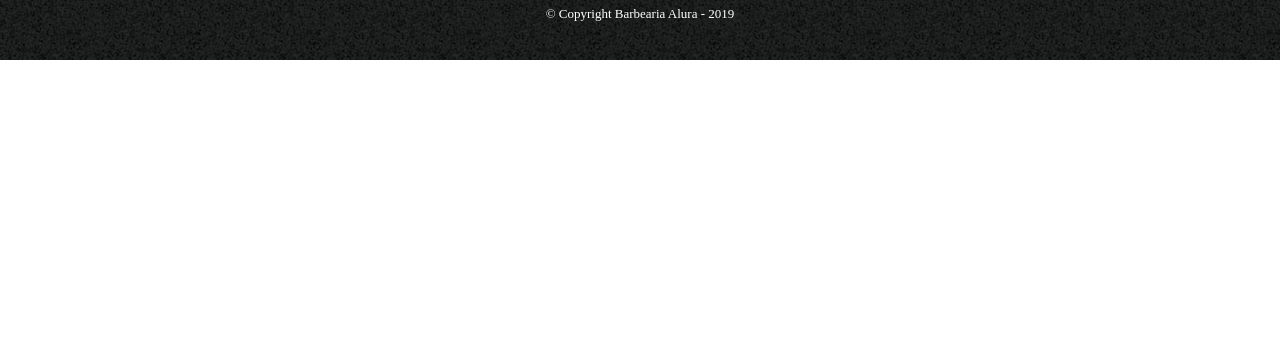
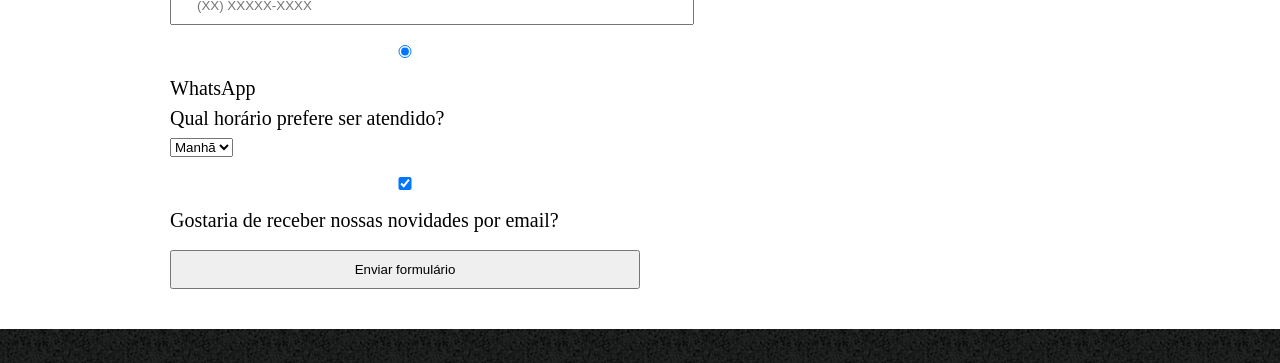
Before and after one commit to matheusramosnog96/alura-html, a plain HTML site: page contato.html in a window 1280 px wide. Shown: the part 985-1348 px from the top of the page. Before the commit the page ends 1045 px from the top, so only its background shows below. Drawn offline with Linux system fonts and the light colour scheme.

Commit message:
contatoCont

```diff
--- a/contato.html
+++ b/contato.html
@@ -1,5 +1,6 @@
 <!DOCTYPE html>
 <html>
+
 <head>
 	<meta charset="UTF-8">
 	<title>Contato - Barbearia Alura</title>
@@ -7,6 +8,7 @@
 	<link rel="stylesheet" href="css/reset.css">
 	<link rel="stylesheet" href="css/style.css">
 </head>
+
 <body>
 	<header>
 		<div class="caixa">
@@ -33,6 +35,39 @@
 			<label for="telefone">Telefone</label>
 			<input type="text" id="telefone">
 
+			<label for="mensagem">Mensagem</label>
+			<textarea cols="70" rows="10" id="mensagem" class="input-padrao"></textarea>
+
+			<div>
+				<p>Como prefere o nosso contato?</p>
+				<label for="email">Email</label>
+				<input type="email" id="email" class="input-padrao" required placeholder="seuemail@dominio.com">
+
+				<label for="telefone">Telefone</label>
+				<input type="tel" id="telefone" class="input-padrao" required placeholder="(XX) XXXXX-XXXX">
+
+				<label for="radio-whatsapp">
+					<input type="radio" name="contato" value="whatsapp" id="radio-whatsapp" checked>
+					WhatsApp
+				</label>
+			</div>
+
+			<div>
+				<p>Qual horário prefere ser atendido?</p>
+				<select>
+					<option>Manhã</option>
+					<option>Tarde</option>
+					<option>Noite</option>
+				</select>
+			</div>
+
+			<label class="checkbox">
+				<input type="checkbox" checked>
+				Gostaria de receber nossas novidades por email?
+			</label>
+
+
+
 			<input type="submit" value="Enviar formulário">
 		</form>
 	</main>
@@ -42,4 +77,5 @@
 		<p class="copyright">&copy; Copyright Barbearia Alura - 2019</p>
 	</footer>
 </body>
+
 </html>
--- a/css/style.css
+++ b/css/style.css
@@ -75,6 +75,7 @@ nav a {
 .descricao {
 	font-size: 20px;
 }
+
 header {
 	background: #BBBBBB;
 	padding: 20px 0;
@@ -155,6 +156,42 @@ nav a:hover {
 	margin-top: 10px;
 }
 
+form label {
+	display: block;
+	font-size: 20px;
+	margin: 0 0 10px;
+}
+
+form label, form p {
+	display: block;
+	font-size: 20px;
+	margin: 0 0 10px;
+}
+
+form label, form legend {
+	display: block;
+	font-size: 20px;
+	margin: 0 0 10px;
+}
+
+form input {
+	display: block;
+	margin: 0 0 20px;
+	padding: 10px 25px;
+	width: 50%;
+}
+
+.input-padrao {
+	display: block;
+	margin: 0 0 20px;
+	padding: 10px 25px;
+	width: 50%;
+}
+
+.checkbox {
+	margin: 20px 0;
+}
+
 footer {
 	text-align: center;
 	background: url("bg.jpg");
@@ -177,7 +214,7 @@ form {
 }
 
 form label {
-	display:block;
+	display: block;
 	font-size: 20px;
 	margin: 0 0 10px;
 }
@@ -188,6 +225,7 @@ form input {
 	padding: 10px 25px;
 	width: 50%;
 }
+
 footer {
 	color: white;
 	margin: 20px 0 0;
```
Lines whose indentation alone changed are shown as unchanged.
